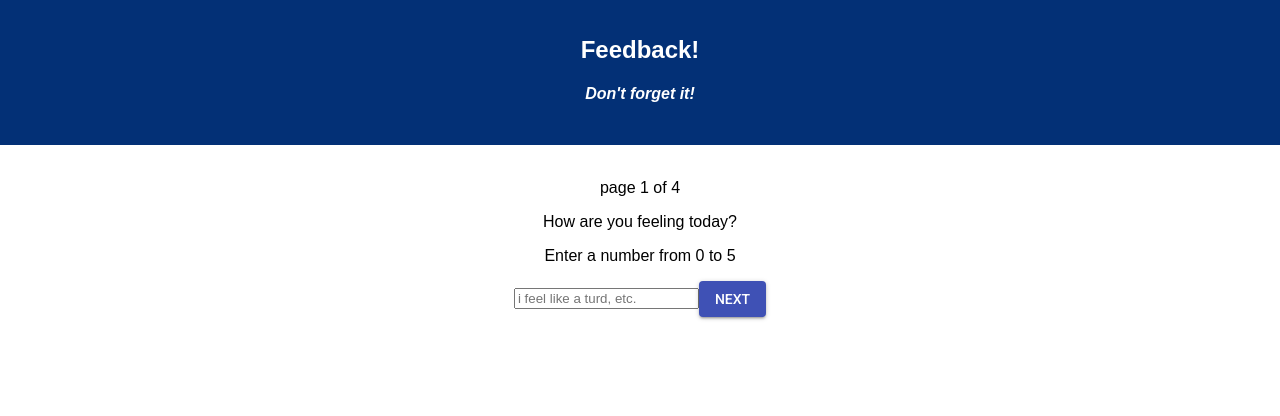
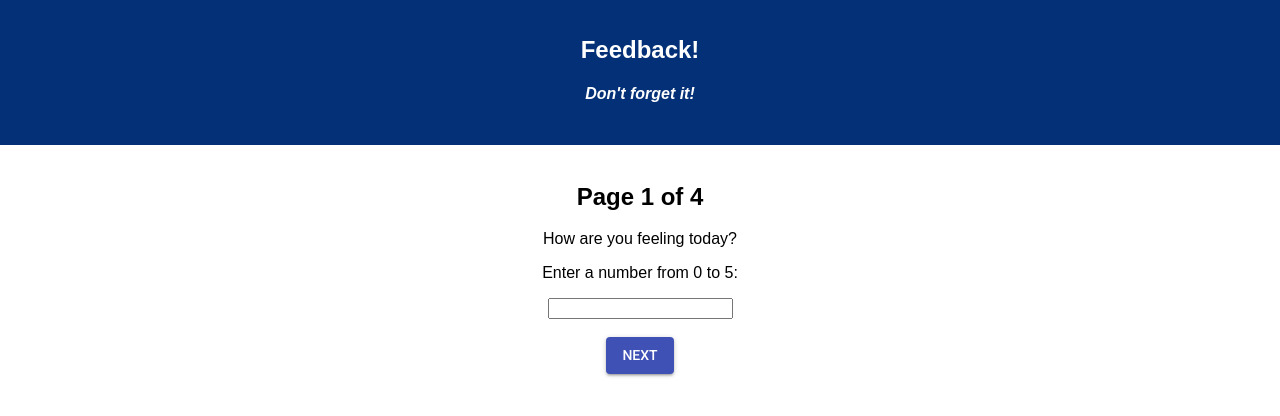
Before and after one commit to spitz-the-great/weekend-project-7, a React (Create React App) app: page /#/ in a window 1280 px wide. Shown: the top 416 px of the page. Built offline with nearby package versions, Linux system fonts and the light colour scheme.

Commit message:
updated styling to be consistent across all pages

```diff
--- a/src/components/FeedbackPageFour/FeedbackPageFour.js
+++ b/src/components/FeedbackPageFour/FeedbackPageFour.js
@@ -48,9 +48,11 @@ class FeedbackPageFour extends Component {
     render() {
         return (
             <div>
-                <p>page 4 of 4</p>
+                <h2>Page 4 of 4</h2>
                 <p>You tryna add a comment? Or nah?</p>
                 <input onChange={this.changeHandler} name="comments" placeholder="let your words run wild"></input>
+                <br/>
+                <br/>
                 <Button variant="contained" color="primary" onClick={this.clickHandler}>Submit</Button>
             </div>
         )
--- a/src/components/FeedbackPageOne/FeedbackPageOne.js
+++ b/src/components/FeedbackPageOne/FeedbackPageOne.js
@@ -34,10 +34,15 @@ class FeedbackPageOne extends Component {
     render() {
         return (
             <div>
-                <p>page 1 of 4</p>
+                <h2>Page 1 of 4</h2>
                 <p>How are you feeling today?</p>
-                <p>Enter a number from 0 to 5</p>
-                <input required type="number" onChange={this.changeHandler} name="feedback" placeholder="i feel like a turd, etc."></input>
+                <p>Enter a number from 0 to 5:</p>
+                <input type="number"
+                    onChange={this.changeHandler}
+                    name="feedback">
+                </input>
+                <br />
+                <br />
                 <Button variant="contained" color="primary" onClick={this.clickHandler}>Next</Button>
             </div>
         )
--- a/src/components/FeedbackPageThree/FeedbackPageThree.js
+++ b/src/components/FeedbackPageThree/FeedbackPageThree.js
@@ -38,10 +38,12 @@ class FeedbackPageThree extends Component {
     render() {
         return (
             <div>
-                <p>page 3 of 4</p>
+                <h2>Page 3 of 4</h2>
                 <p>You feelin that good support?!</p>
-                <p>Enter a number from 0 to 5</p>
+                <p>Enter a number from 0 to 5:</p>
                 <input required type="number"onChange={this.changeHandler} name="support" placeholder="whatchyou need baby"></input>
+                <br/>
+                <br/>
                 <Button variant="contained" color="primary" onClick={this.clickHandler}>Next</Button>
             </div>
         )
--- a/src/components/FeedbackPageTwo/FeedbackPageTwo.js
+++ b/src/components/FeedbackPageTwo/FeedbackPageTwo.js
@@ -35,11 +35,14 @@ class FeedbackPageTwo extends Component {
     render() {
         return (
             <div>
-                <p>page 2 of 4</p>
-                <p>How are you understanding the presented items on this day?</p>
-                <p>Enter a number from 0 to 5</p>
-                <input required type="number" onChange={this.changeHandler} name="understanding" placeholder="understanding is the key to, you know, whatever"></input>
+                <h2>Page 2 of 4</h2>
+                <p>How are you feeling today?</p>
+                <p>Enter a number from 0 to 5:</p>
+                <input required type="number" onChange={this.changeHandler} name="understanding"></input>
+                <br/>
+                <br/>
                 <Button variant="contained" color="primary" onClick={this.clickHandler}>Next</Button>
+
             </div>
         )
     }
```
